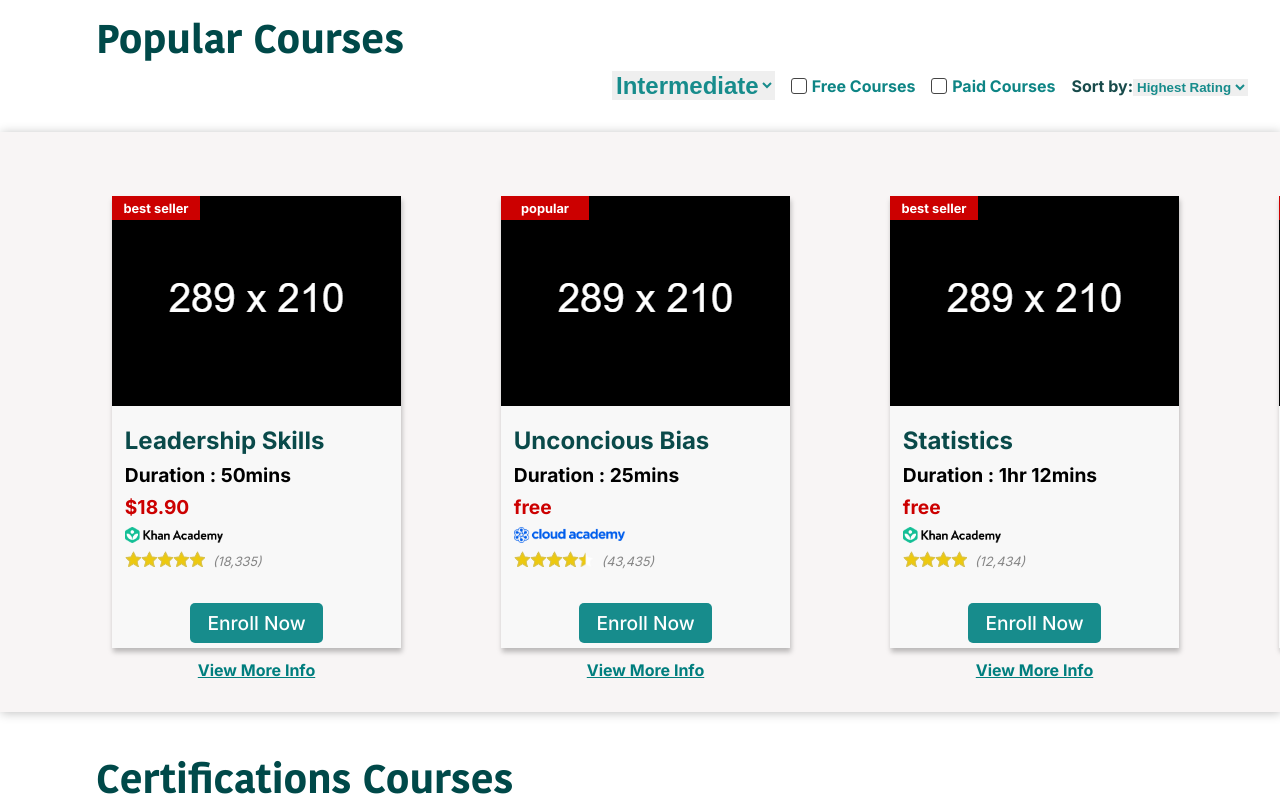
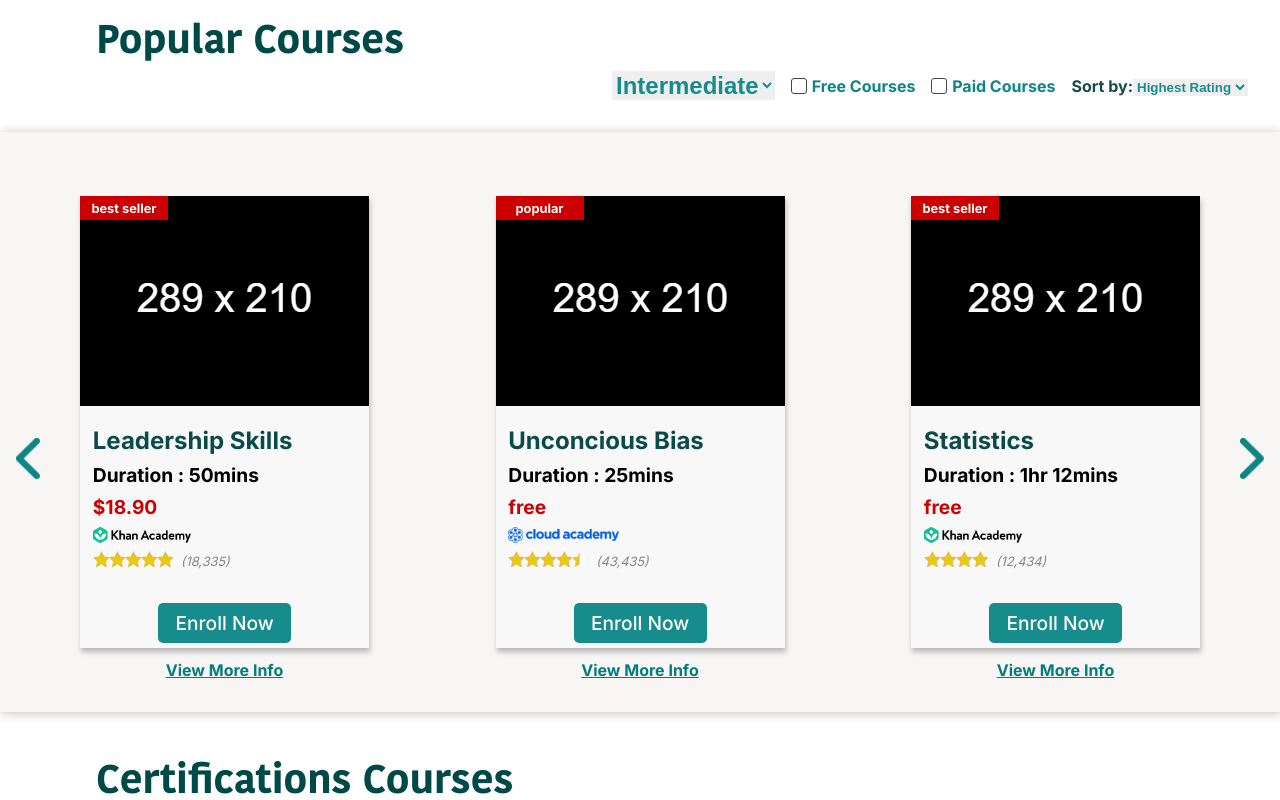
Before and after one commit to SamerEGhaly/Online-Learning-Site, a React (Vite) app: page / in a window 1280 px wide. Shown: the part 1220-2020 px from the top of the page. Built offline with nearby package versions, Linux system fonts and the light colour scheme.

Commit message:
added carousel functionality in react

```diff
--- a/src/CSS/carousel.css
+++ b/src/CSS/carousel.css
@@ -1,19 +1,64 @@
 .carousel{
-    padding: 2rem 5rem;
-    width: 100%;
-    overflow-x: scroll;
+    position: relative;
+    display: flex;
+    align-items: center;
     background-color: #F8F5F5;
     box-shadow: 1px 1px 10px 0px #00000040;
 }
 
-.carousel::-webkit-scrollbar{
+.carousel-items{
+    padding: 4rem 0;
+    margin: 0 4rem;
+    width: 100%;
+    overflow-x: scroll;
+}
+
+.carousel-items::-webkit-scrollbar{
     display: none;
 }
 
 .container{
     min-width: min-content;
     display: flex;
-    justify-content: space-evenly;
-    gap: 100px;
-    padding: 2rem;
+    gap: 6.5rem;
 }
+
+.slide{
+    display: flex;
+    justify-content: space-between;
+}
+
+.scroll-left-button, .scroll-right-button{
+    background-color: #F8F5F5;
+    border: none;
+    padding: 1rem;
+    height: min-content;
+    width: min-content
+}
+
+.scroll-left-button{
+    position: absolute;
+    left: 0;
+    top: 50%;
+    z-index: 1;
+}
+
+.scroll-right-button{
+    position: absolute;
+    right: 0;
+    top: 50%;
+    z-index: 1;
+}
+
+.scroll-left-button:focus, .scroll-right-button:focus{
+    outline: none;
+}
+
+.left-arrow-icon, .right-arrow-icon{
+    display: block;
+    width: 1.5rem;
+}
+
+/* .scroll-left-button{
+    display: none;
+} */
--- a/src/CSS/course.css
+++ b/src/CSS/course.css
@@ -4,6 +4,7 @@
     box-shadow: 1px 4px 5px 0px #00000040;
     background-color: #F8F8F8;
     position: relative;
+    margin: 0 1rem;
 }
 
 .course-tag{
--- a/src/Components/Carousel.jsx
+++ b/src/Components/Carousel.jsx
@@ -1,12 +1,85 @@
-import Course from "./Course"
+import React from "react"
 import "/src/CSS/carousel.css"
 
 function Carousel(props){
+
+    const carouselItemsRef = React.useRef(null)
+
+    const [carouselWidth, setCarouselWidth] = React.useState()
+    const [slideWidth, setSlideWidth] = React.useState()
+
+    console.log("render")
+
+    function handleCarouselResize(){
+        console.log("resize")
+        setCarouselWidth(carouselItemsRef.current.offsetWidth)
+    }
+
+    React.useEffect(()=>{
+        setSlideWidth(carouselItemsRef.current.offsetWidth)
+        window.addEventListener("resize", handleCarouselResize)
+
+        return () => window.removeEventListener("resize", handleCarouselResize)
+    },[carouselWidth])
+
+    /*
+        description: a function that divides carousel items into slides or pages.
+
+        inputs:
+            items: an array of items that will be divided to slides
+            slideSize: number of items per slide.
+
+        return: an array of elements each containing a number of carouselItems.
+    */
+    function createSlides(carouselItems, slideSize){
+        var slides = []
+        var slide = []
+
+        for(let i = 0; i < carouselItems.length; i++){
+            if(i != 0 && i % slideSize == 0){
+                slides.push(<div key={(i-1)/3} style={{width: slideWidth}} className="slide">{slide}</div>)
+                slide = []
+            }
+            slide.push(carouselItems[i])
+        }
+        if(slide.length > 0){
+            slides.push(<div key={(slides.length-1)/slideSize} style={{width: slideWidth}} className="slide">{slide}</div>)
+        }
+
+        return slides
+    }
+
+    function scrollRight(){
+        const carouselItemsNode = carouselItemsRef.current
+        carouselItemsNode.scrollBy({
+            top: 0,
+            left: carouselItemsNode.childNodes[0].offsetWidth,
+            behavior: "smooth"
+        })
+    }
+
+    function scrollLeft(){
+        const carouselItemsNode = carouselItemsRef.current
+        carouselItemsNode.scrollBy({
+            top: 0,
+            left: -carouselItemsNode.childNodes[0].offsetWidth,
+            behavior: "smooth"
+        })
+    }
+
     return(
         <div className="carousel">
-            <div className="container">
-                {props.items}
+            <button onClick={scrollLeft} className="scroll-left-button">
+                <img src="/src/assets/Images/left-arrow.png" alt="left arrow" className="left-arrow-icon" />
+            </button>
+            <div ref={carouselItemsRef} className="carousel-items">
+                <div className="container">
+                    {createSlides(props.items, 3)}
+                </div>
             </div>
+            <button onClick={scrollRight} className="scroll-right-button">
+                <img src="/src/assets/Images/right-arrow.png" alt="right arrow" className="right-arrow-icon" />
+            </button>
         </div>
     )
 }
```
Also changed, not shown: src/assets/Images/left-arrow.png (added), src/assets/Images/right-arrow.png (added).
